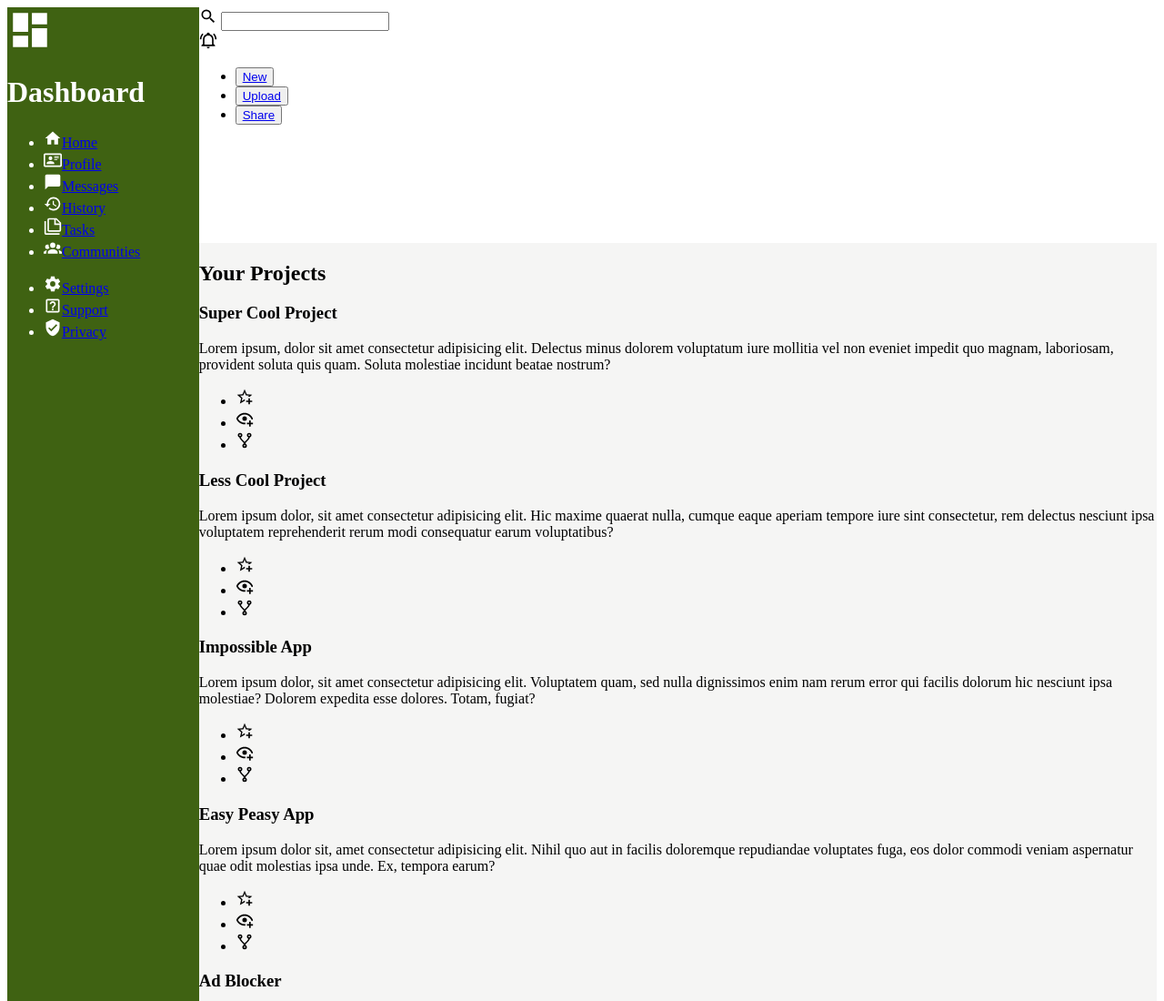
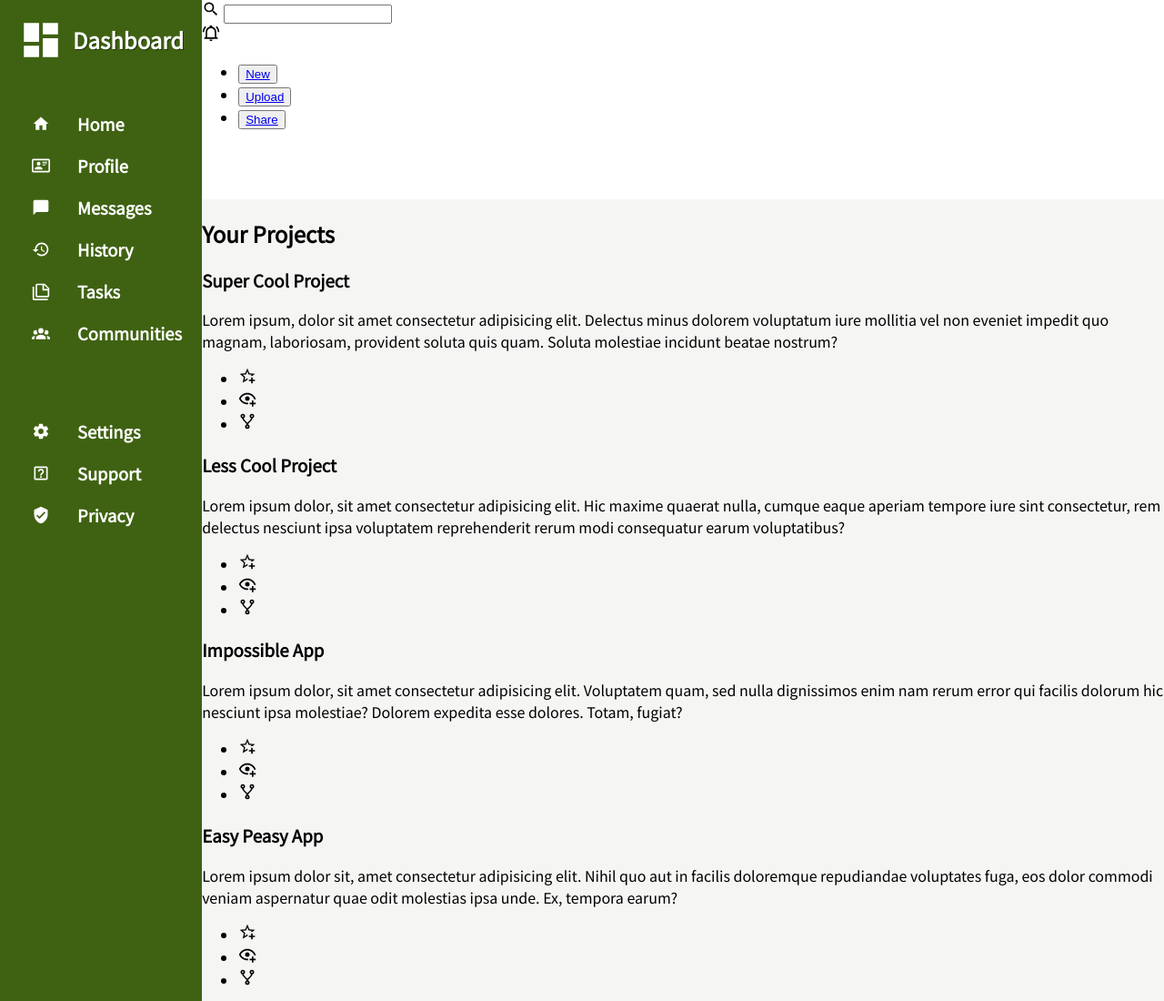
Before and after one commit to Developing-Alex/Admin-Dashboard, a plain HTML site: page index.html in a window 1280 px wide. Shown: the top 1100 px of the page at 91% size. Drawn offline with Linux system fonts and the light colour scheme.

Commit message:
Change project font and adjust sidebar style

```diff
--- a/index.html
+++ b/index.html
@@ -4,8 +4,11 @@
 <head>
   <meta charset="UTF-8">
   <meta name="viewport" content="width=device-width, initial-scale=1.0">
-  <title>Document</title>
+  <title>Admin Dashboard</title>
   <link rel="stylesheet" href="/style.css">
+  <link rel="preconnect" href="https://fonts.googleapis.com">
+  <link rel="preconnect" href="https://fonts.gstatic.com" crossorigin>
+  <link href="https://fonts.googleapis.com/css2?family=Noto+Sans+KR&display=swap" rel="stylesheet">
 </head>
 
 <body>
--- a/style.css
+++ b/style.css
@@ -1,7 +1,14 @@
+body {
+  font-family: 'Noto Sans KR', sans-serif;
+  font-size: 16px;
+  margin: 0;
+  padding: 0;
+}
+
 .container {
   display: grid;
-  grid-template-columns: 1fr 5fr;
-  grid-template-rows: 1fr 6fr;
+  grid-template-columns: 1fr 6fr;
+  grid-template-rows: 1fr 8fr;
   grid-template-areas:
   "sidebar header"
   "sidbar main-content";
@@ -16,6 +23,11 @@
   grid-row: 1 / 3;
   background-color: #3f6212;
   color: white;
+  display: flex;
+  flex-direction: column;
+  align-items: flex-start;
+  padding: 10px 20px 10px 20px;
+
 }
 
 .main-content {
@@ -23,11 +35,60 @@
   background-color: #f5f5f4;
 }
 
+h1 {
+  font-size: 1.5rem;
+  text-shadow: 1px 1px rgba(0, 0, 0, 0.451);
+}
+
+.dashboard {
+  display: flex;
+  align-items: center;
+  gap: 10px;
+  margin-bottom: 30px;
+}
+
 .dashboard img {
   filter: invert(100%);
+}
+
+.nav {
+  display: flex;
+  flex-direction: column;
+  align-items: flex-start;
+  gap: 50px;
+  margin-left: 15px;
+}
+
+.nav ul {
+  padding-left: 0;
+  list-style: none;
 }
 
 .nav ul li img {
   filter: invert(100%);
 
 }
+
+.nav ul li a {
+  color: white;
+  text-decoration: none;
+  font-weight: bold;
+  font-size: 1.15rem;
+}
+
+.nav ul li {
+  display: flex;
+  gap: 30px;
+}
+
+.nav-links1 {
+  display: flex;
+  flex-direction: column;
+  gap: 20px;
+}
+
+.nav-links2 {
+  display: flex;
+  flex-direction: column;
+  gap: 20px;
+}
```
